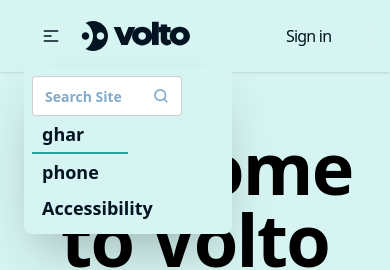
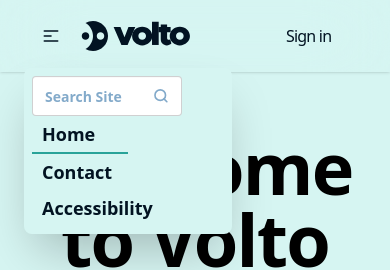
Before and after one commit to ikeshav26/VoltoFrontend, a React (Vite) app: page / in a window 390 px wide. Both pictures are taken after a click on the element 51 px from the left and 36 px from the top of the page. Shown: the top 270 px of the page. Built offline with nearby package versions, Linux system fonts and the light colour scheme.

Commit message:
nextchanges commit

```diff
--- a/src/components/Navbar.jsx
+++ b/src/components/Navbar.jsx
@@ -35,7 +35,7 @@
                                         isActive ? "font-semibold w-1/2 text-lg border-b-2 border-[#29A399] rounded-none" : "font-semibold text-lg"
                                     }
                                 >
-                                    ghar
+                                    Home
                                 </NavLink>
                             </li>
                             <li>
@@ -45,7 +45,7 @@
                                         isActive ? "font-semibold w-1/2 text-lg border-b-2 border-[#29A399] rounded-none" : "font-semibold text-lg"
                                     }
                                 >
-                                    phone
+                                    Contact
                                 </NavLink>
                             </li>
                             <li>
```
